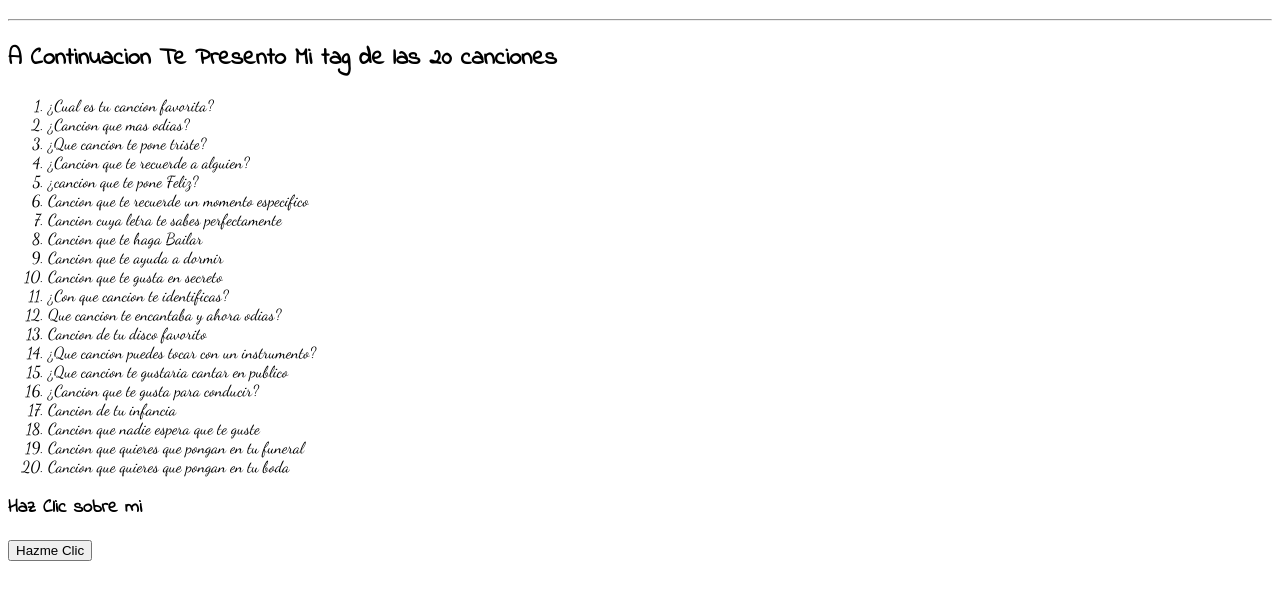
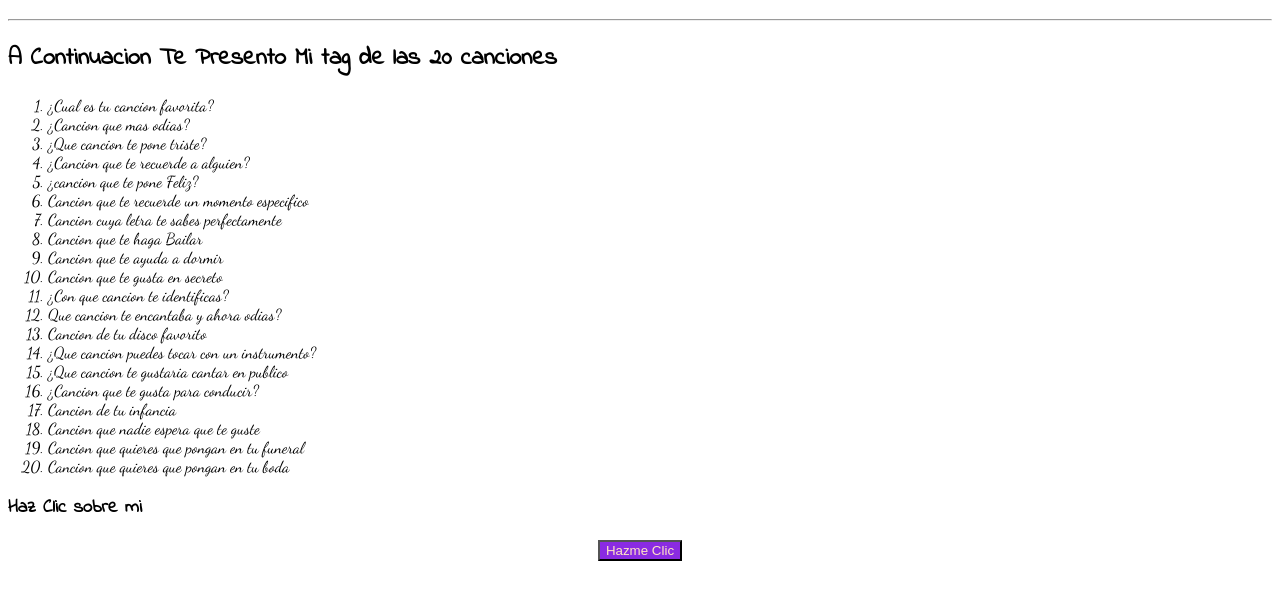
Before and after one commit to Dahiana18/tag_de_las_20_canciones, a plain HTML site: page index.html in a window 1280 px wide. Shown: the part 64-664 px from the top of the page. Drawn offline with Linux system fonts and the light colour scheme.

Commit message:
se aplicaron estilos al boton

```diff
--- a/style.css
+++ b/style.css
@@ -12,3 +12,11 @@
     font-family: 'Dancing Script', cursive;
     font-size: 5guitrem; 5.5
 }
+.contenedor{
+    display: flex;
+    justify-content: center;
+}
+button{
+    background-color: blueviolet;
+    color: bisque;
+}
```
